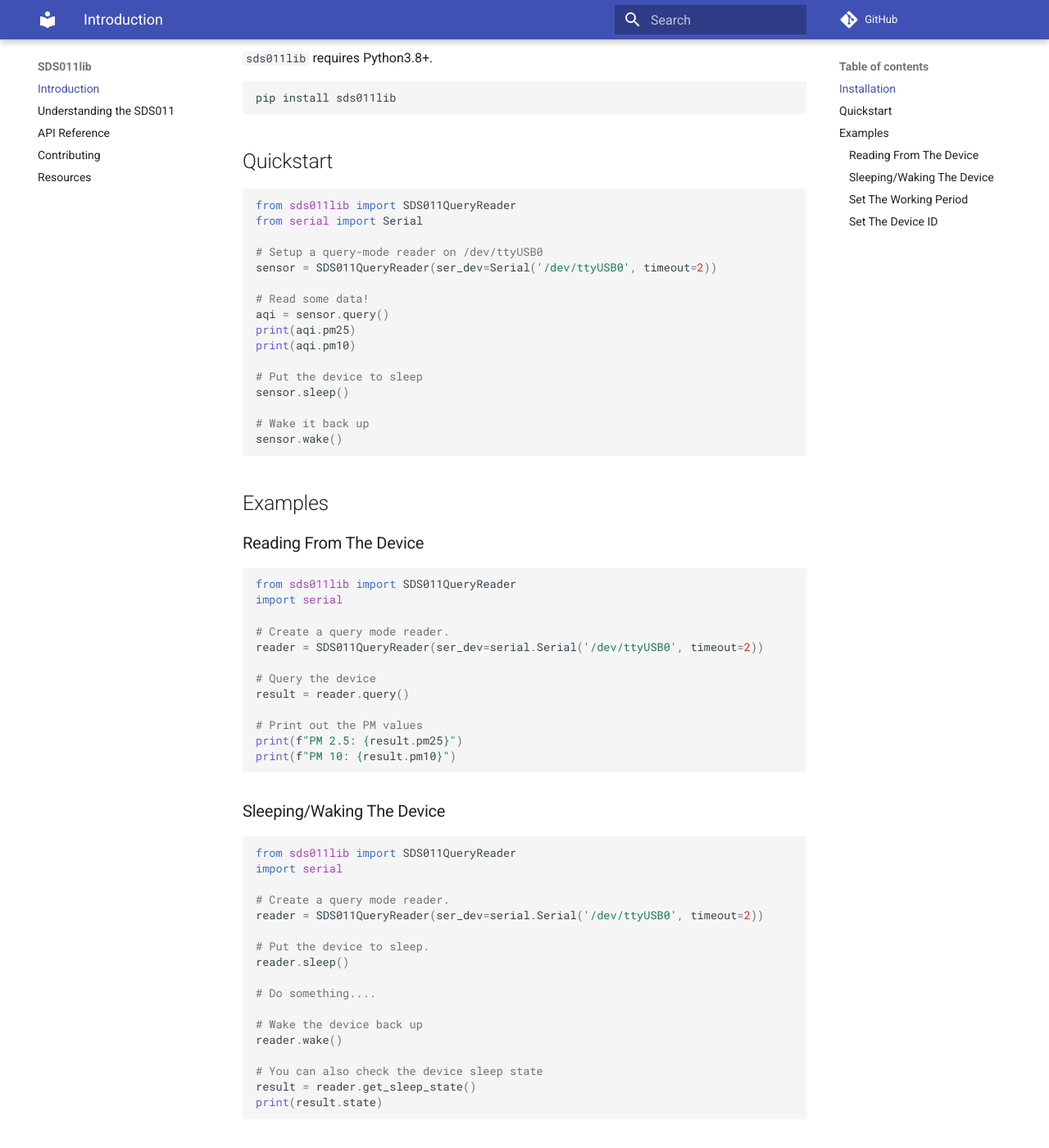
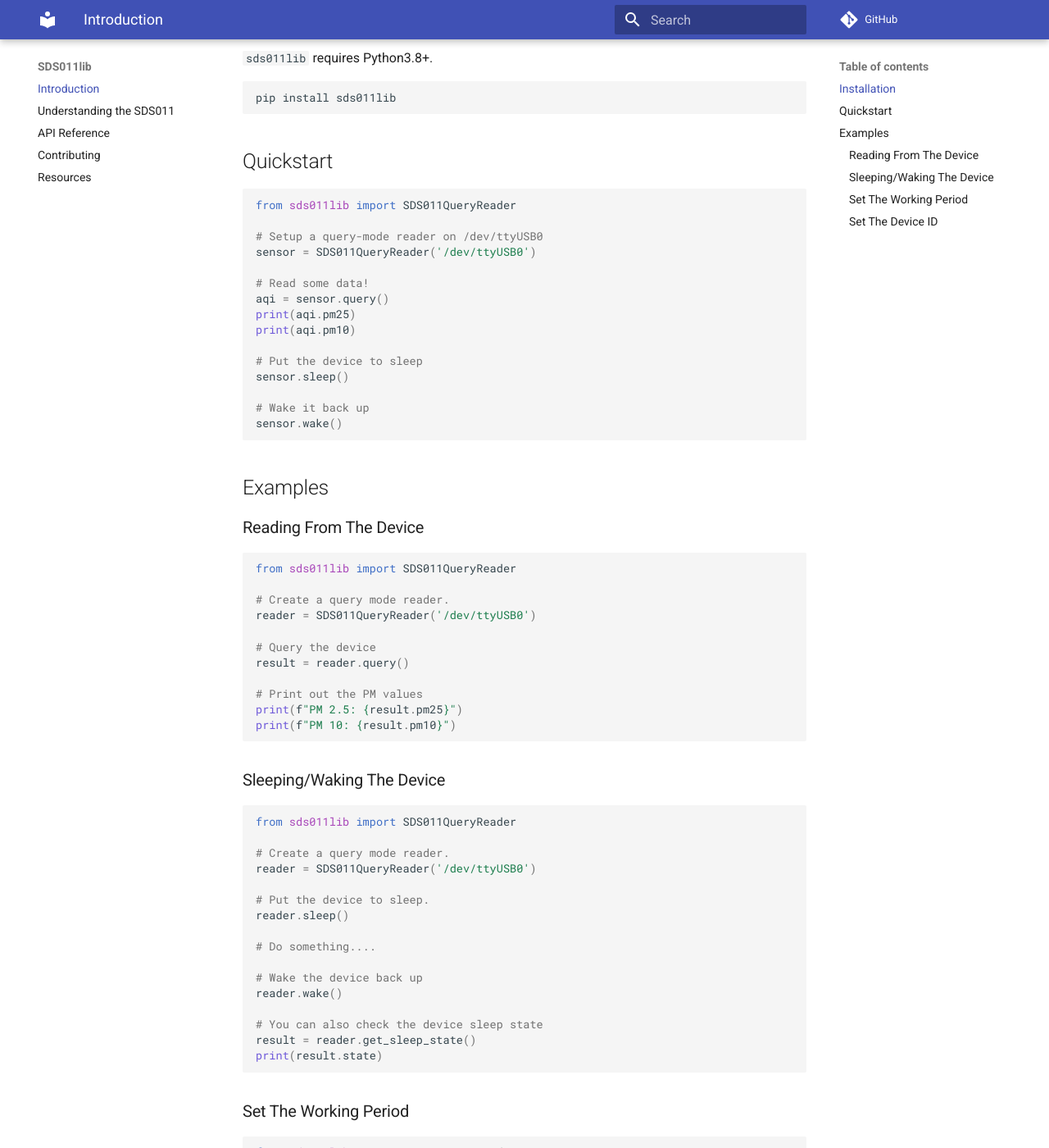
Before and after one commit to TimOrme/sds011lib, an MkDocs documentation site: the page built from docs/index.md, in a window 1280 px wide and 1400 px high, scrolled down 264 px. Shown: the whole window at 82% size. Built offline with MkDocs 1.6.1 and Material for MkDocs 9.7.7, drawn with Linux system fonts in a browser that asks for light colours; comment, search, counter and statistics services are not loaded; some of the changed text lies outside the part shown.

Commit message:
Update examples to use string constructor instead

````diff
--- a/docs/index.md
+++ b/docs/index.md
@@ -14,10 +14,9 @@ pip install sds011lib
 
 ```python
 from sds011lib import SDS011QueryReader
-from serial import Serial
 
 # Setup a query-mode reader on /dev/ttyUSB0
-sensor = SDS011QueryReader(ser_dev=Serial('/dev/ttyUSB0', timeout=2))
+sensor = SDS011QueryReader('/dev/ttyUSB0')
 
 # Read some data!
 aqi = sensor.query()
@@ -37,10 +36,9 @@ sensor.wake()
 
 ```python
 from sds011lib import SDS011QueryReader
-import serial
 
 # Create a query mode reader.
-reader = SDS011QueryReader(ser_dev=serial.Serial('/dev/ttyUSB0', timeout=2))
+reader = SDS011QueryReader('/dev/ttyUSB0')
 
 # Query the device
 result = reader.query()
@@ -54,10 +52,9 @@ print(f"PM 10: {result.pm10}")
 
 ```python
 from sds011lib import SDS011QueryReader
-import serial
 
 # Create a query mode reader.
-reader = SDS011QueryReader(ser_dev=serial.Serial('/dev/ttyUSB0', timeout=2))
+reader = SDS011QueryReader('/dev/ttyUSB0')
 
 # Put the device to sleep.
 reader.sleep()
@@ -76,10 +73,9 @@ print(result.state)
 
 ```python
 from sds011lib import SDS011QueryReader
-import serial
 
 # Create a query mode reader.
-reader = SDS011QueryReader(ser_dev=serial.Serial('/dev/ttyUSB0', timeout=2))
+reader = SDS011QueryReader('/dev/ttyUSB0')
 
 # Set the working period to every 2 minutes
 reader.set_working_period(2)
@@ -99,10 +95,9 @@ reader.set_working_period(0)
 
 ```python
 from sds011lib import SDS011QueryReader
-import serial
 
 # Create a query mode reader.
-reader = SDS011QueryReader(ser_dev=serial.Serial('/dev/ttyUSB0', timeout=2))
+reader = SDS011QueryReader('/dev/ttyUSB0')
 
 # Set the ID
 reader.set_device_id(b"\xC1\x4B")
````
Also changed, not shown: README.md (+1 -1 lines).
